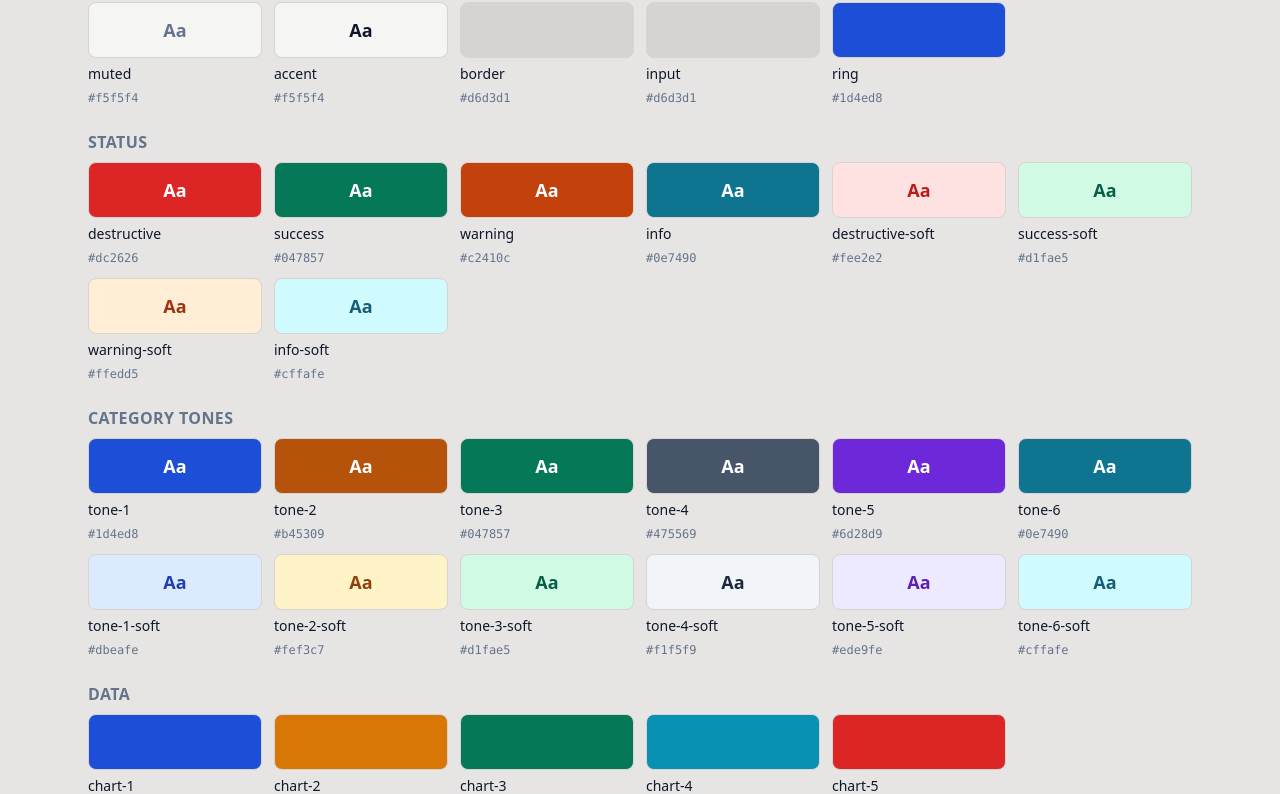
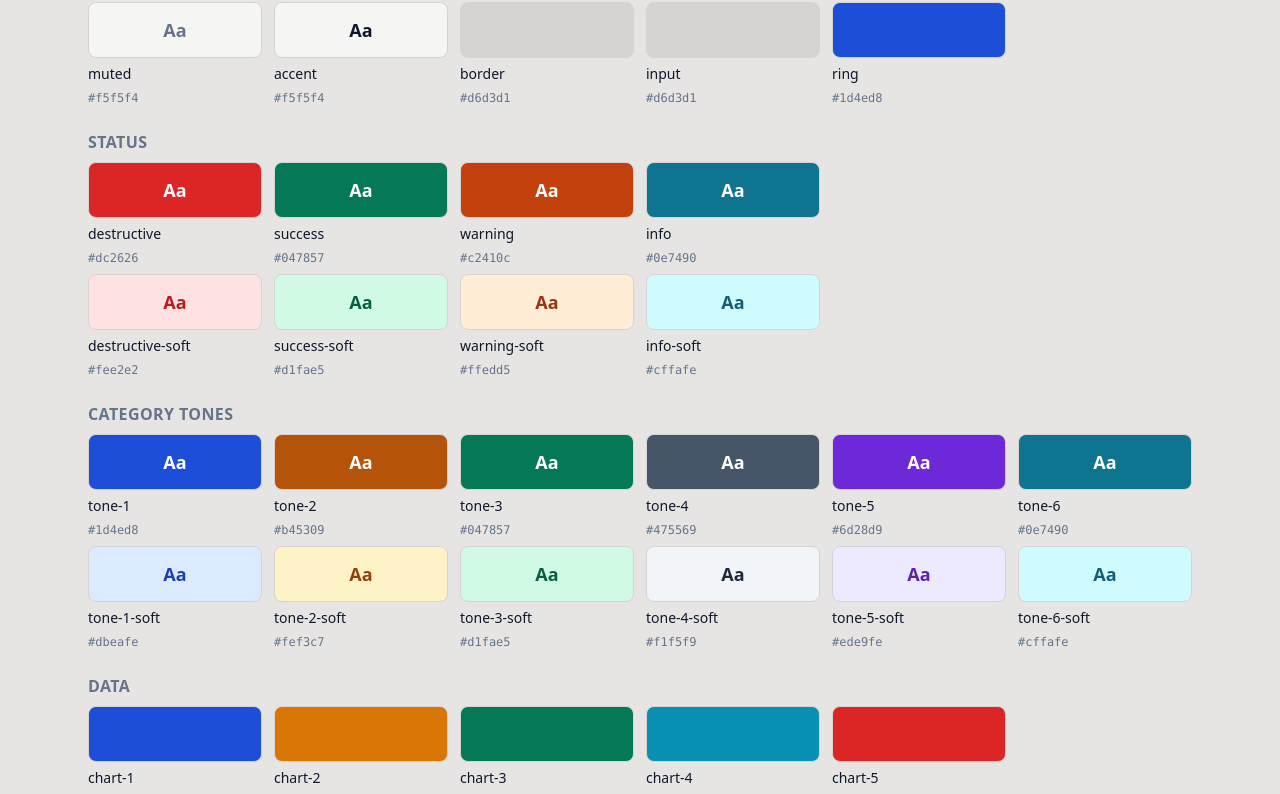
Before and after one commit to DataIntegrationGroup/DataServicesDesignSystem, a React (Vite) app: page / in a window 1280 px wide. Shown: the part 1139-1933 px from the top of the page. Built offline with nearby package versions, Linux system fonts and the light colour scheme.

Commit message:
Showcase: put each soft swatch under its solid color
Token groups are now explicit rows, so the status soft row lines up
under the solid row the way the category tones do.

```diff
--- a/src/App.tsx
+++ b/src/App.tsx
@@ -182,17 +182,16 @@ import {
 import { EChart } from "@/components/ui/echart"
 import type { EChartsOption } from "echarts"
 
-/** The color tokens in the theme contract (THEMING.md), by group. A swatch
+/** The color tokens in the theme contract (THEMING.md), by group and row;
+ *  a `-soft` row sits under its solid colors. A swatch
  *  previews its text color: `-foreground` on a fill, `-strong` on a `-soft`
  *  tint. */
 const TOKEN_GROUPS = [
-  {
-    group: "Surfaces",
-    tokens: ["background", "card", "popover"],
-  },
+  { group: "Surfaces", rows: [["background", "card", "popover"]] },
   {
     group: "Brand",
-    tokens: [
+    rows: [
+      [
         "primary",
         "primary-light",
         "primary-dark",
@@ -200,33 +199,21 @@ const TOKEN_GROUPS = [
         "secondary-strong",
         "secondary-dark",
       ],
+    ],
   },
-  {
-    group: "Neutral",
-    tokens: ["muted", "accent", "border", "input", "ring"],
-  },
+  { group: "Neutral", rows: [["muted", "accent", "border", "input", "ring"]] },
   {
     group: "Status",
-    tokens: [
-      "destructive",
-      "success",
-      "warning",
-      "info",
-      "destructive-soft",
-      "success-soft",
-      "warning-soft",
-      "info-soft",
+    rows: [
+      ["destructive", "success", "warning", "info"],
+      ["destructive-soft", "success-soft", "warning-soft", "info-soft"],
     ],
   },
   {
     group: "Category tones",
-    tokens: [
-      "tone-1",
-      "tone-2",
-      "tone-3",
-      "tone-4",
-      "tone-5",
-      "tone-6",
+    rows: [
+      ["tone-1", "tone-2", "tone-3", "tone-4", "tone-5", "tone-6"],
+      [
         "tone-1-soft",
         "tone-2-soft",
         "tone-3-soft",
@@ -234,14 +221,15 @@ const TOKEN_GROUPS = [
         "tone-5-soft",
         "tone-6-soft",
       ],
+    ],
   },
   {
     group: "Data",
-    tokens: ["chart-1", "chart-2", "chart-3", "chart-4", "chart-5"],
+    rows: [["chart-1", "chart-2", "chart-3", "chart-4", "chart-5"]],
   },
   {
     group: "Sidebar",
-    tokens: ["sidebar", "sidebar-primary", "sidebar-accent", "sidebar-border"],
+    rows: [["sidebar", "sidebar-primary", "sidebar-accent", "sidebar-border"]],
   },
 ] as const
 
@@ -270,7 +258,7 @@ function swatchText(token: string) {
   return undefined
 }
 
-const SWATCH_TOKENS = TOKEN_GROUPS.flatMap((g) => g.tokens)
+const SWATCH_TOKENS = TOKEN_GROUPS.flatMap((g) => g.rows.flat())
 
 function TokenSwatches() {
   const values = useCssVars(SWATCH_TOKENS)
@@ -281,8 +269,12 @@ function TokenSwatches() {
           <h4 className="!text-base !font-semibold text-muted-foreground uppercase tracking-wide">
             {group.group}
           </h4>
-          <div className="grid grid-cols-2 sm:grid-cols-3 lg:grid-cols-6 gap-3">
-            {group.tokens.map((token) => (
+          {group.rows.map((row) => (
+            <div
+              key={row[0]}
+              className="grid grid-cols-2 sm:grid-cols-3 lg:grid-cols-6 gap-3"
+            >
+              {row.map((token) => (
                 <div key={token} className="space-y-1.5">
                   <div
                     className="flex h-14 items-center justify-center rounded-lg border text-lg font-semibold"
@@ -300,6 +292,7 @@ function TokenSwatches() {
                 </div>
               ))}
             </div>
+          ))}
         </div>
       ))}
       <div className="space-y-2">
```
Lines whose indentation alone changed are shown as unchanged.
